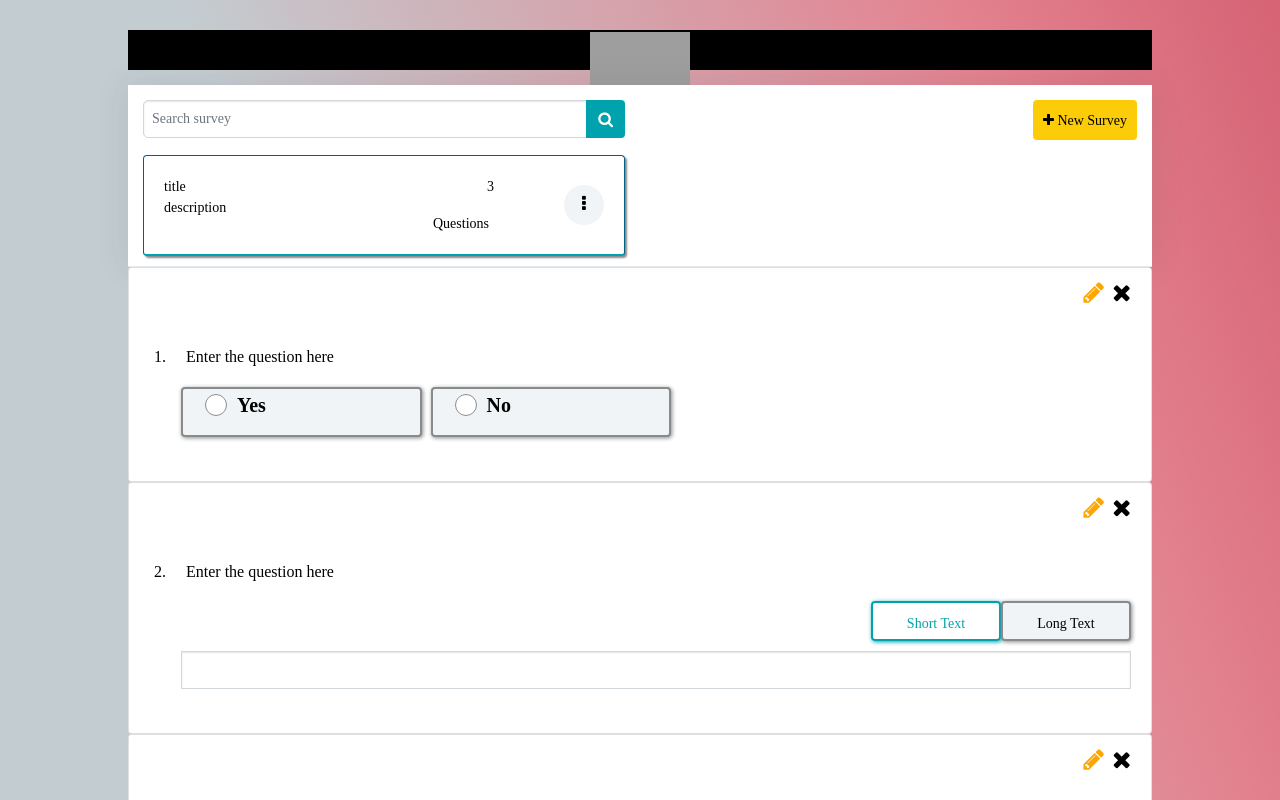
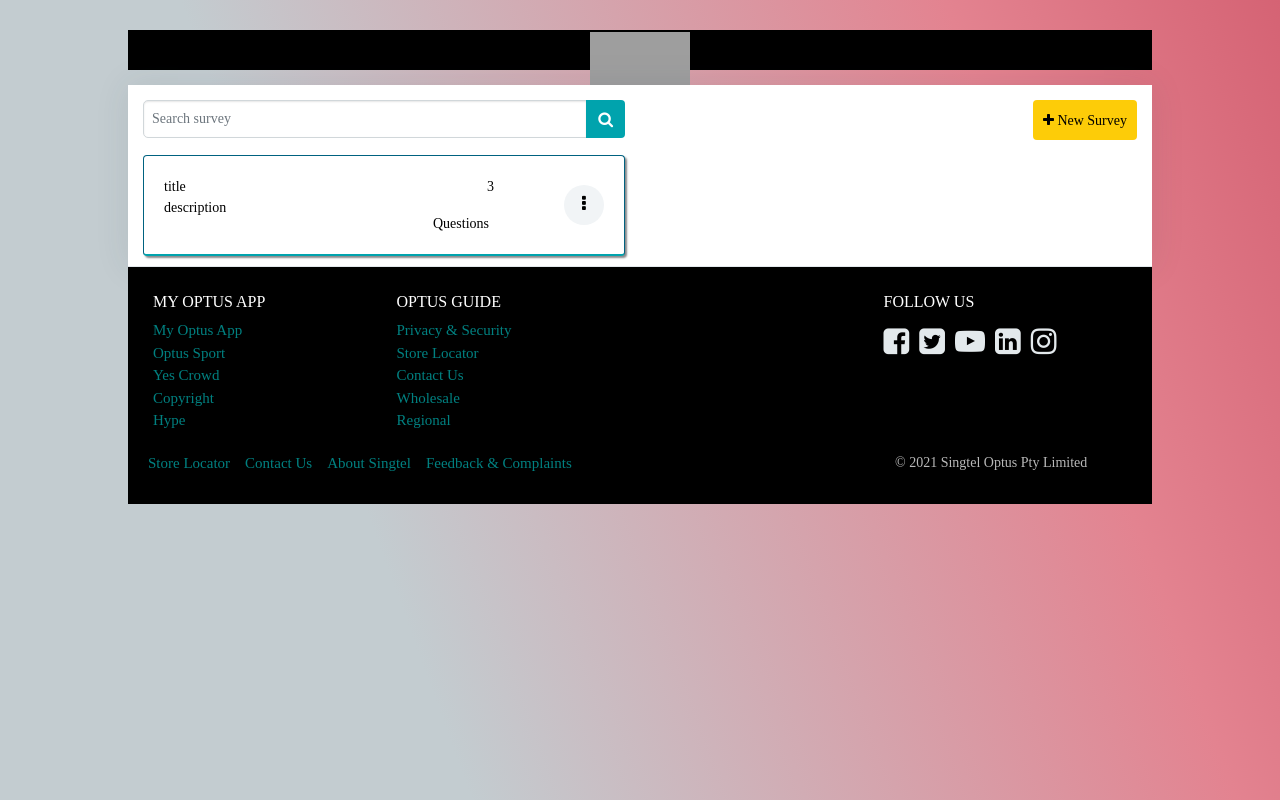
Before and after one commit to Akshatha113/React-Customer-Survey, a React (Create React App) app: page / in a window 1280 px wide. Shown: the top 800 px of the page. Built offline with nearby package versions, Linux system fonts and the light colour scheme; grey boxes are pictures that could not be loaded; a web font is replaced by a local one.

Commit message:
layout and routing

```diff
--- a/src/App.js
+++ b/src/App.js
@@ -1,26 +1,26 @@
-import {BrowserRouter, Route, Routes} from 'react-router-dom';
+
+import {Route, Routes} from 'react-router-dom';
 import './App.scss';
+import Layout from './common/Layout/Layout'
 import Welcome from './Screens/Welcome/Welcome';
 import User from './Screens/User/User';
-import Header from './common/Header/Header';
-import Footer from './common/Footer/Footer';
 import Home from './Screens/Admin/Home/Home';
 import Question from './Screens/Admin/Question/Question';
+
 
 
 // import './styles/Colors.scss';
 function App() {
   return (
-
-    <div>
-      <div className="content">
-        <Header/>
-        <Home/>
-        <User/>
-      </div>
-      <div>
-        <Footer/>
-      </div>
+    <div className="content">
+      <Layout>
+      <Routes>
+        <Route exact path="/" element={<Home />} />
+        <Route exact path="/qns" element={<Question/>} />
+        <Route exact path="/user" element={<User/>} />
+        <Route exact path="/welcome" element={<Welcome/>} />
+      </Routes>
+      </Layout>
     </div>
   );
 }
--- /dev/null
+++ b/src/common/Layout/Layout.js
@@ -0,0 +1,15 @@
+import Header from '../Header/Header';
+import Footer from '../Footer/Footer';
+
+const Layout = (props) => {
+  return (
+    <>
+      <Header />
+      <main>{props.children}</main>
+      <Footer />
+    </>
+  );
+};
+
+
+export default Layout;
--- a/src/index.js
+++ b/src/index.js
@@ -1,5 +1,6 @@
 import React from 'react';
 import ReactDOM from 'react-dom';
+import {  BrowserRouter as Router } from 'react-router-dom';
 import './index.scss';
 import './styles/Style.scss';
 // import './styles/Colors.scss';
@@ -8,7 +9,9 @@
 
 ReactDOM.render(
   <React.StrictMode>
+      <Router>
     <App />
+    </Router>
   </React.StrictMode>,
   document.getElementById('root')
 );
```
